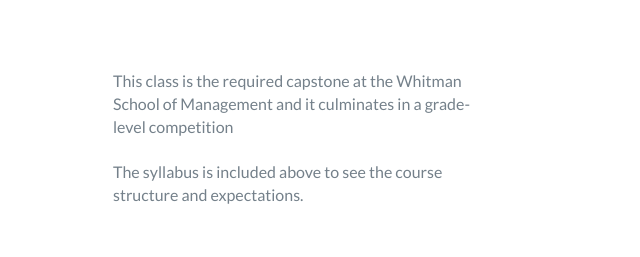
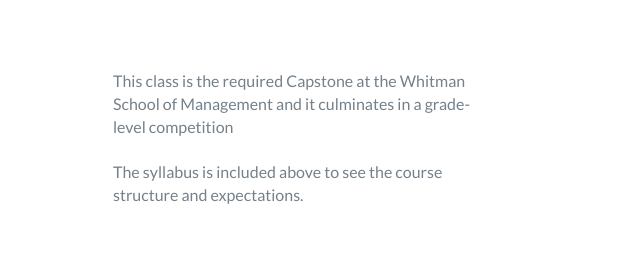
Before and after one commit to jbraverman100/jbraverman100.github.io, a website: page desc_eee_457.html in a window 1280 px wide. Shown: the part 805-1062 px from the top of the page, 142-782 px from the left. Drawn offline with nearby package versions, Linux system fonts and the light colour scheme.

Commit message:
Update desc_eee_457.html

```diff
--- a/desc_eee_457.html
+++ b/desc_eee_457.html
@@ -71,7 +71,7 @@
                     </div>
                     <div class="col-md-4">
                         <p>
-                        This class is the required capstone at the Whitman School of Management and it culminates in a grade-level competition
+                        This class is the required Capstone at the Whitman School of Management and it culminates in a grade-level competition
                         <br>
                         <br>
                         The syllabus is included above to see the course structure and expectations.
```
